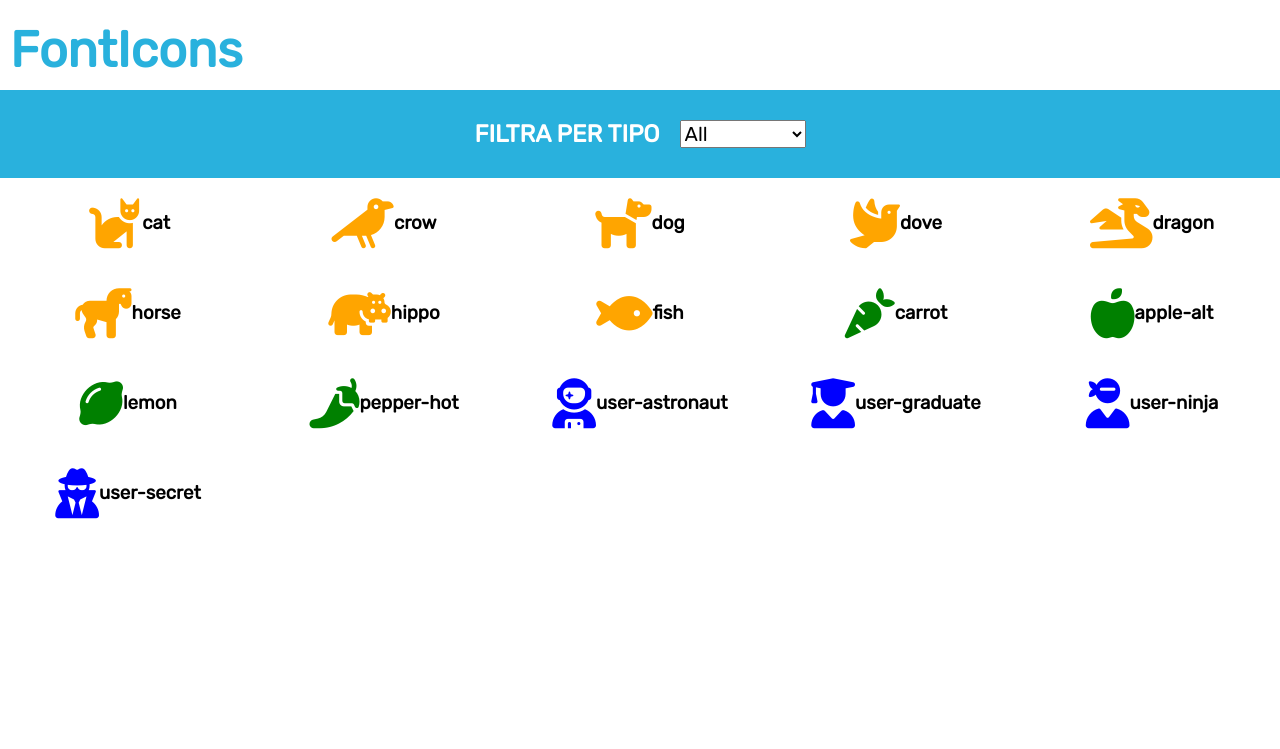
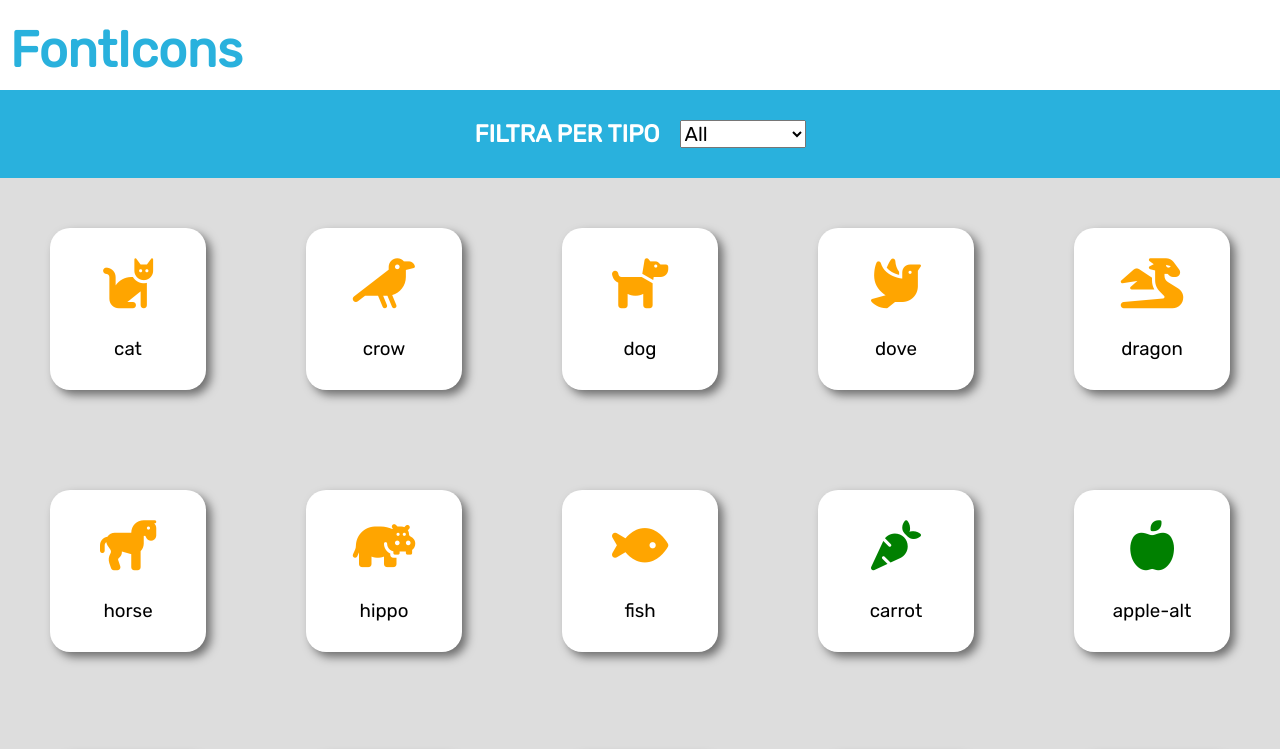
Before and after one commit to salvatorebriga/js-es6-icons, a plain HTML site: page index.html in a window 1280 px wide. Shown: the top 749 px of the page. Drawn offline with Linux system fonts and the light colour scheme.

Commit message:
added style

```diff
--- a/index.html
+++ b/index.html
@@ -1,11 +1,17 @@
 <!DOCTYPE html>
 <html lang="en">
   <head>
-    <meta charset="UTF-8">
-    <meta name="viewport" content="width=device-width, initial-scale=1.0">
-    <link rel="stylesheet" href="style.css">
-    <link href="https://fonts.googleapis.com/css2?family=Acme&family=Rubik&display=swap" rel="stylesheet"/>
-    <script src="https://kit.fontawesome.com/7711c3f1fc.js" crossorigin="anonymous"></script>
+    <meta charset="UTF-8" />
+    <meta name="viewport" content="width=device-width, initial-scale=1.0" />
+    <link rel="stylesheet" href="style.css" />
+    <link
+      href="https://fonts.googleapis.com/css2?family=Acme&family=Rubik&display=swap"
+      rel="stylesheet"
+    />
+    <script
+      src="https://kit.fontawesome.com/7711c3f1fc.js"
+      crossorigin="anonymous"
+    ></script>
     <title>Font Awesome</title>
   </head>
   <body>
@@ -17,14 +23,12 @@
         <h2>FILTRA PER TIPO</h2>
         <select name="filter" id="filter">
           <option value="all">All</option>
-                <option value="animals">Animals</option>
-                <option value="vegetables">Vegetables</option>
+          <option value="animal">Animals</option>
+          <option value="vegetable">Vegetables</option>
           <option value="user">User</option>
         </select>
       </section>
-        <section id="icon-container">
-
-        </section>
+      <section id="icon-container"></section>
     </main>
     <script type="text/javascript" src="main.js"></script>
   </body>
--- a/style.css
+++ b/style.css
@@ -2,12 +2,17 @@
   margin: 0;
   padding: 0;
   box-sizing: border-box;
-    font-family: 'Rubik', sans-serif;
+  font-family: "Rubik", sans-serif;
+}
+
+body {
+  background-color: #dddddd;
 }
 
 header {
   padding: 10px;
   padding-top: 20px;
+  background-color: white;
 }
 
 header > h1 {
@@ -37,13 +42,24 @@ header > h1 {
 }
 
 .col {
-    margin: 20px;
-    width: calc(100% / 5 - 40px);
-    justify-content: center;
-    align-items: center;
-    display: flex;
+  margin: 50px;
+  width: calc(100% / 5 - 100px);
+  text-align: center;
+  border-radius: 20px;
+  background-color: white;
+  padding: 30px;
+  box-shadow: 5px 5px 10px rgba(0, 0, 0, 0.5);
+}
+
+.col:hover {
+  background-color: #29b1dd;
 }
 
 .col > i {
   font-size: 50px;
+  margin-bottom: 30px;
 }
+
+.col > h3 {
+  font-weight: 200;
+}
```
Lines whose indentation alone changed are shown as unchanged.
